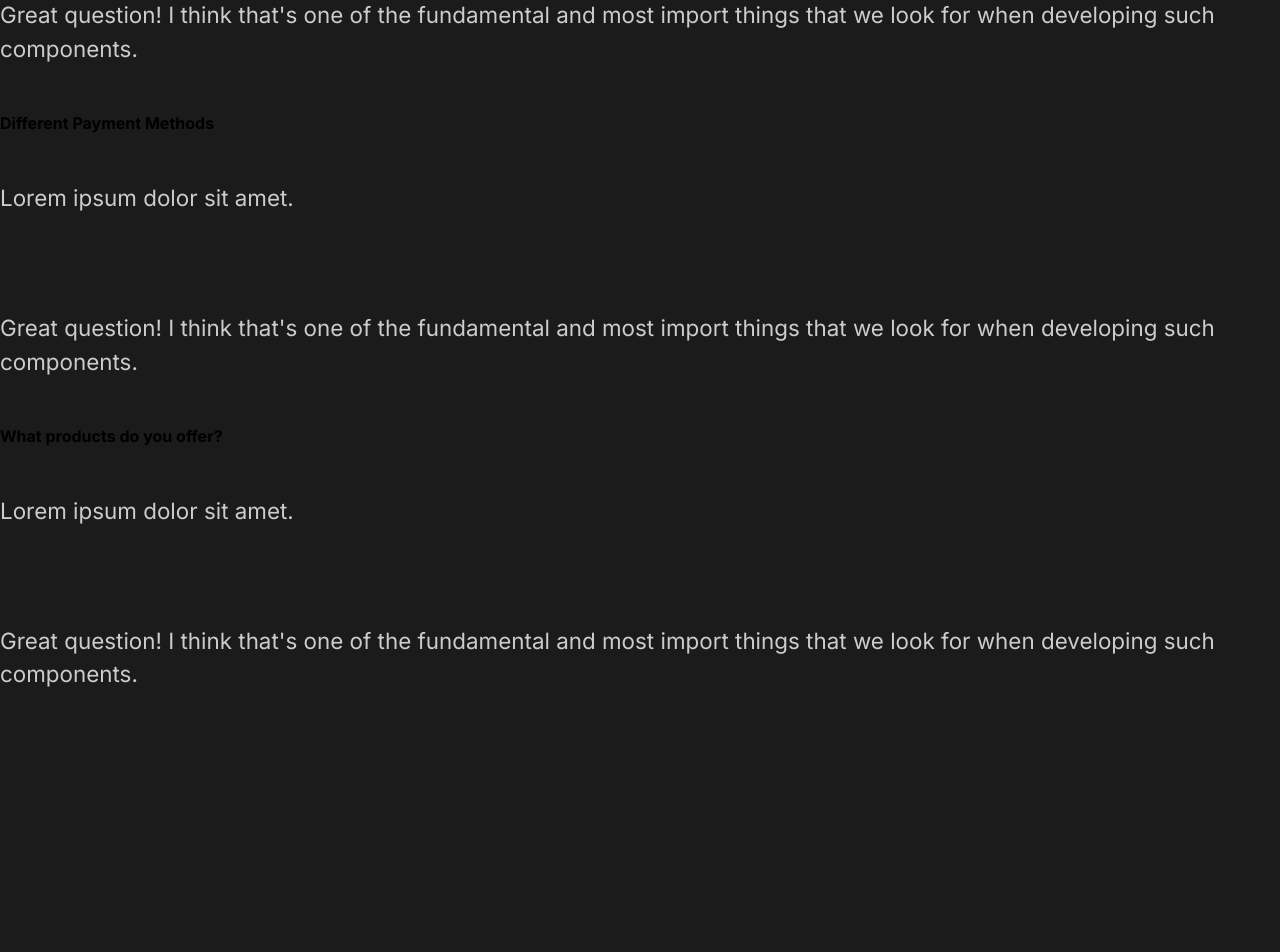
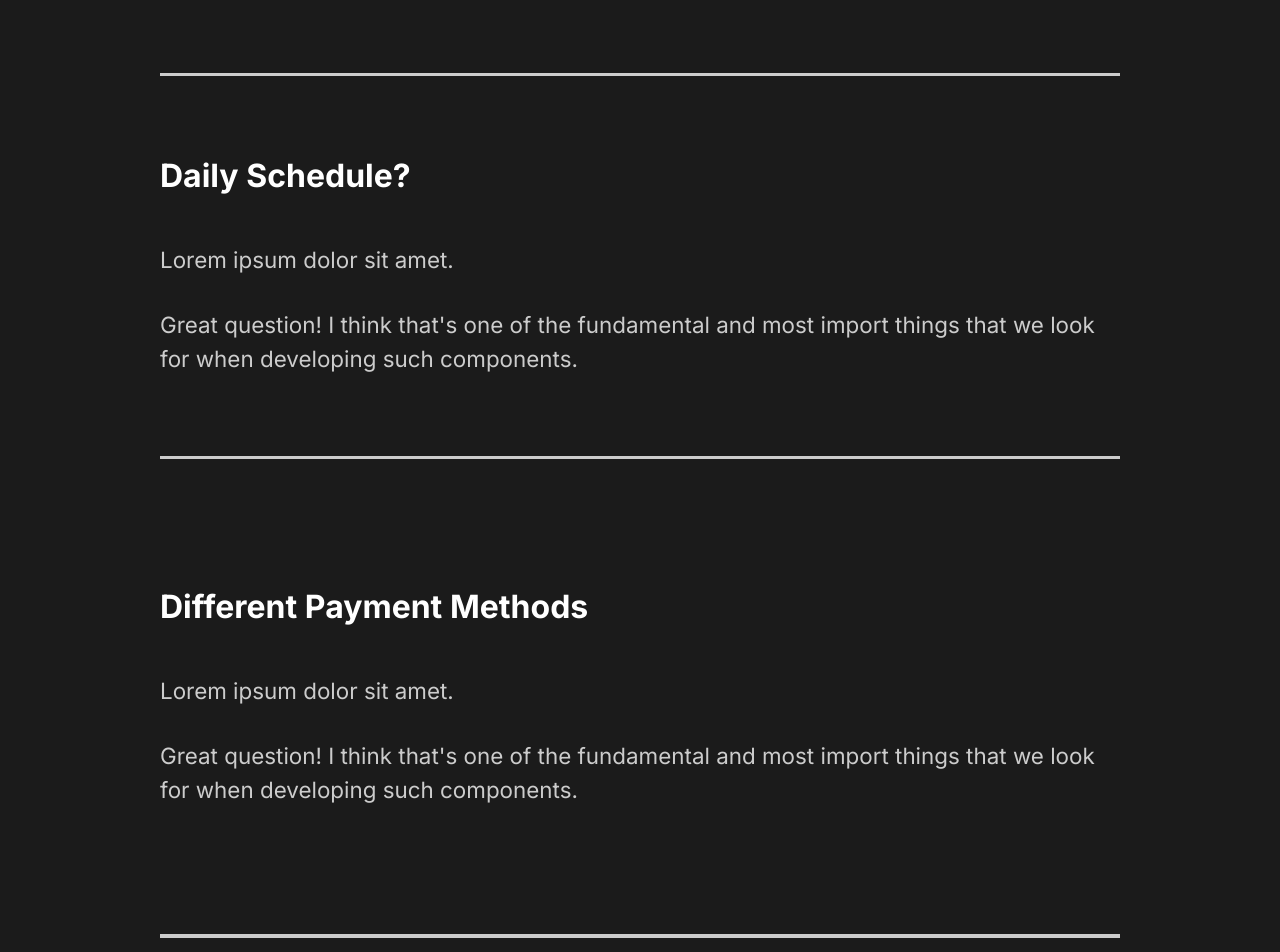
Before and after one commit to tbriggs1/portfoliowebste, a React (Create React App) app: page / in a window 1280 px wide. Shown: the part 2660-3612 px from the top of the page. Before the commit the page ends 3399 px from the top, so only its background shows below. Built offline with nearby package versions, Linux system fonts and the light colour scheme.

Commit message:
style changes

```diff
--- a/src/components/FaqSection.js
+++ b/src/components/FaqSection.js
@@ -1,10 +1,12 @@
 import React from 'react';
-import {StyledAbout, Description, Hide, Image} from '../styles.js'
+import styled from 'styled-components';
+import {StyledAbout, Description, Hide, Image} from '../styles.js';
+import AboutSection from './AboutSection.js';
 
 
 const FaqSection = () => {
     return(
-        <div className="faq">
+        <FAQ>
             <h2>Any Questions <span>FAQ</span></h2>
             <div className="question">
                 <h4>How do I start?</h4>
@@ -15,6 +17,7 @@
                     </p>
                 </div>
             </div>
+            <div className="faq-line"></div>
             <div className="question">
                 <h4>Daily Schedule?</h4>
                 <div className="answer">
@@ -23,6 +26,7 @@
                         Great question! I think that's one of the fundamental and most import things that we look for when developing such components.
                     </p>
                 </div>
+                <div className="faq-line"></div>
             </div>
             <div className="question">
                 <h4>Different Payment Methods</h4>
@@ -33,6 +37,7 @@
                     </p>
                 </div>
             </div>
+            <div className="faq-line"></div>
             <div className="question">
                 <h4>What products do you offer?</h4>
                 <div className="answer">
@@ -42,8 +47,36 @@
                     </p>
                 </div>
             </div>
-        </div>
+            <div className="faq-line"></div>
+        </FAQ>
     )
 }
 
+const FAQ = styled(StyledAbout)`
+display:block;
+span{
+    display:block;
+}
+h2{
+    padding-bottom: 2rem;
+    font-weight: lighter;
+}
+.faq-line{
+    margin: 2rem 0rem;
+    width: 100%;
+    background: #cccccc;
+    height: 0.2rem;
+}
+.question{
+    padding: 3rem 0rem;
+    cursor: pointer;
+}
+.answer{
+    padding: 2rem 0rem;
+    p{
+        padding: 1rem 0rem;
+    }
+}
+`
+
 export default FaqSection;
--- a/src/components/GlobalFile.js
+++ b/src/components/GlobalFile.js
@@ -37,6 +37,7 @@
     }
 h4{
     font-weight: bold;
+    font-size: 2rem;
 }
 span{
     font-weight: bold;
```
